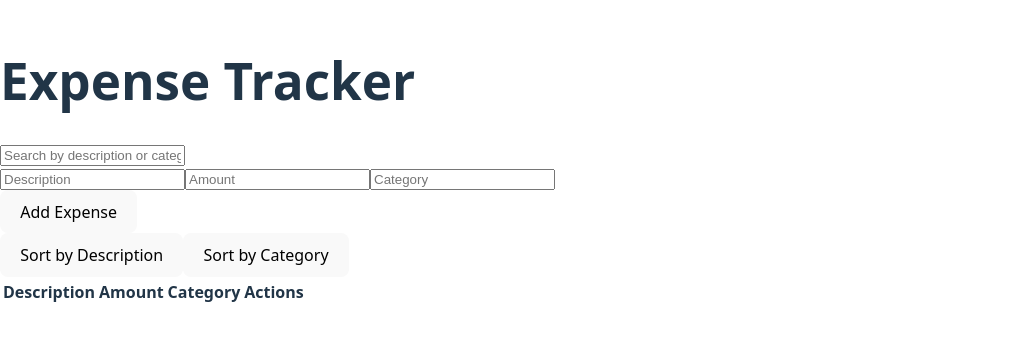
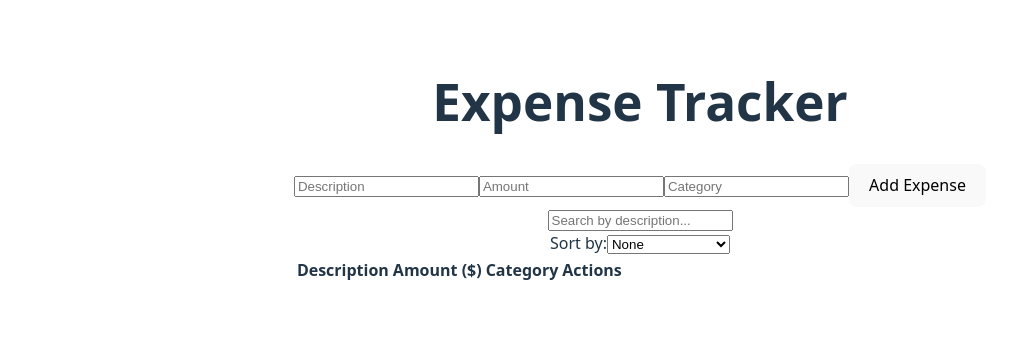
Before and after one commit to ndevu3399/expense-tracker2, a React (Vite) app: page / in a window 1280 px wide. Shown: the part 238-578 px from the top of the page, without its empty margins (0-1029 px from the left). Built offline with nearby package versions, Linux system fonts and the light colour scheme.

Commit message:
modified app.jsx

```diff
--- a/src/App.jsx
+++ b/src/App.jsx
@@ -1,125 +1,50 @@
-import React, { useState } from 'react';
+import { useState } from 'react';
+import ExpenseForm from './components/ExpenseForm';
+import SearchBar from './components/SearchBar';
+import ExpenseTable from './components/ExpenseTable';
+import './App.css';
 
-const App = () => {
+function App() {
   const [expenses, setExpenses] = useState([]);
-  const [description, setDescription] = useState('');
-  const [amount, setAmount] = useState('');
-  const [category, setCategory] = useState('');
   const [searchTerm, setSearchTerm] = useState('');
-  const [sortBy, setSortBy] = useState('description'); // Default sort by description
+  const [sortBy, setSortBy] = useState('');
 
-  // Handle form submission
-  const handleAddExpense = (e) => {
-    e.preventDefault();
-    if (description && amount && category) {
-      const newExpense = { description, amount, category };
-      setExpenses([...expenses, newExpense]);
-      setDescription('');
-      setAmount('');
-      setCategory('');
-    }
+  const handleAddExpense = (newExpense) => {
+    setExpenses([...expenses, newExpense]);
   };
 
-  // Handle search term change
-  const handleSearchChange = (e) => {
-    setSearchTerm(e.target.value);
+  const handleDeleteExpense = (id) => {
+    const updatedExpenses = expenses.filter((expense) => expense.id !== id);
+    setExpenses(updatedExpenses);
   };
 
-  // Filter expenses based on search term
-  const filteredExpenses = expenses.filter(expense =>
-    expense.description.toLowerCase().includes(searchTerm.toLowerCase()) ||
-    expense.category.toLowerCase().includes(searchTerm.toLowerCase())
-  );
-
-  // Sort expenses based on selected criteria
-  const sortedExpenses = filteredExpenses.sort((a, b) => {
-    if (a[sortBy] < b[sortBy]) return -1;
-    if (a[sortBy] > b[sortBy]) return 1;
-    return 0;
-  });
-
-  // Handle delete expense
-  const handleDelete = (index) => {
-    setExpenses(expenses.filter((expense, i) => i !== index));
-  };
+  const filteredExpenses = expenses
+    .filter((expense) =>
+      expense.description.toLowerCase().includes(searchTerm.toLowerCase())
+    )
+    .sort((a, b) => {
+      if (!sortBy) return 0;
+      return a[sortBy].localeCompare(b[sortBy]);
+    });
 
   return (
-    <div className="container mx-auto p-4">
-      <h1 className="text-3xl text-center font-bold mb-4">Expense Tracker</h1>
+    <div className="app-container">
+      <h1>Expense Tracker</h1>
+      <ExpenseForm onAddExpense={handleAddExpense} />
+      <SearchBar searchTerm={searchTerm} onSearch={setSearchTerm} />
 
-      {/* Search Bar */}
-      <input
-        type="text"
-        placeholder="Search by description or category"
-        value={searchTerm}
-        onChange={handleSearchChange}
-        className="border p-2 mb-4 w-full"
-      />
-
-      {/* Form for Adding Expenses */}
-      <form onSubmit={handleAddExpense} className="mb-4">
-        <div className="flex space-x-4 mb-2">
-          <input
-            type="text"
-            placeholder="Description"
-            value={description}
-            onChange={(e) => setDescription(e.target.value)}
-            className="border p-2 w-full"
-          />
-          <input
-            type="number"
-            placeholder="Amount"
-            value={amount}
-            onChange={(e) => setAmount(e.target.value)}
-            className="border p-2 w-full"
-          />
-          <input
-            type="text"
-            placeholder="Category"
-            value={category}
-            onChange={(e) => setCategory(e.target.value)}
-            className="border p-2 w-full"
-          />
-        </div>
-        <button type="submit" className="bg-blue-500 text-white p-2 w-full">Add Expense</button>
-      </form>
-
-      {/* Sorting Options */}
-      <div className="mb-4">
-        <button onClick={() => setSortBy('description')} className="mr-2 bg-gray-300 p-2">Sort by Description</button>
-        <button onClick={() => setSortBy('category')} className="bg-gray-300 p-2">Sort by Category</button>
+      <div className="sort-controls">
+        <label>Sort by:</label>
+        <select value={sortBy} onChange={(e) => setSortBy(e.target.value)}>
+          <option value="">None</option>
+          <option value="description">Description (A-Z)</option>
+          <option value="category">Category (A-Z)</option>
+        </select>
       </div>
 
-      {/* Expense Table */}
-      <table className="table-auto w-full border-collapse border border-gray-300">
-        <thead>
-          <tr className="bg-gray-200">
-            <th className="p-2 border">Description</th>
-            <th className="p-2 border">Amount</th>
-            <th className="p-2 border">Category</th>
-            <th className="p-2 border">Actions</th>
-          </tr>
-        </thead>
-        <tbody>
-          {sortedExpenses.map((expense, index) => (
-            <tr key={index} className="border-b">
-              <td className="p-2">{expense.description}</td>
-              <td className="p-2">{expense.amount}</td>
-              <td className="p-2">{expense.category}</td>
-              <td className="p-2">
-                <button
-                  onClick={() => handleDelete(index)}
-                  className="bg-red-500 text-white p-2"
-                >
-                  Delete
-                </button>
-              </td>
-            </tr>
-          ))}
-        </tbody>
-      </table>
+      <ExpenseTable expenses={filteredExpenses} onDelete={handleDeleteExpense} />
     </div>
   );
-};
+}
 
 export default App;
```
